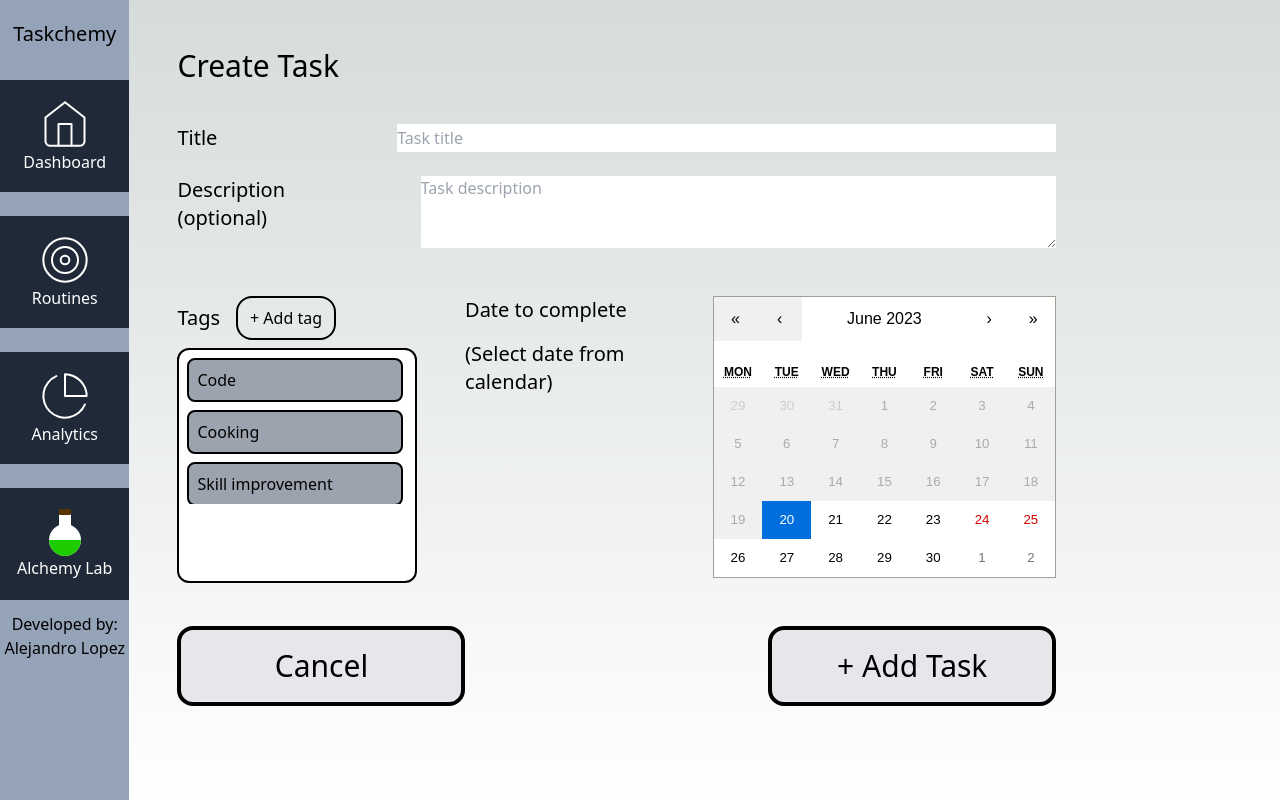
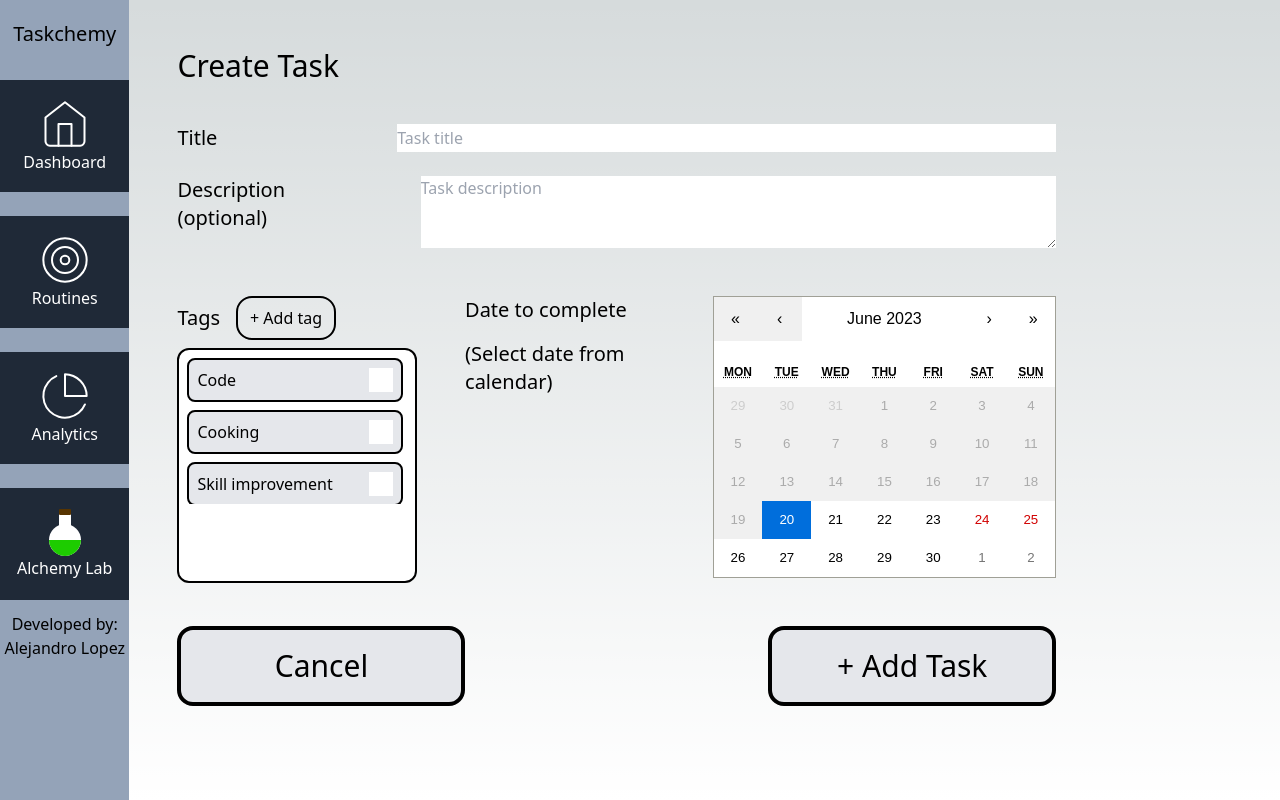
Before and after one commit to AlejandroALopez/taskchemy, a Next.js app: page /tasks/create in a window 1280 px wide. Both pictures are taken after a click on the button "+ Add tag". Built offline with nearby package versions, Linux system fonts and the light colour scheme.

Commit message:
add and remove tags system with dummy data

```diff
--- a/pages/tasks/create/index.tsx
+++ b/pages/tasks/create/index.tsx
@@ -1,7 +1,9 @@
 import Head from "next/head";
+import Image from "next/image";
 import { useState, Fragment } from "react";
 import { useRouter } from "next/router";
 import { Tag } from "@/types/TagTypes";
+import CheckIcon from "@/public/icons/others/check.svg";
 import Calendar from "react-calendar";
 import "react-calendar/dist/Calendar.css";
 
@@ -10,7 +12,7 @@ function TaskCreate() {
   const [title, setTitle] = useState("");
   const [description, setDescription] = useState("");
   const [date, setDate] = useState(new Date());
-  const [tags, setTags] = useState([]);
+  const [tags, setTags] = useState<String[]>([]);
   const [showTags, setShowTags] = useState(false);
 
   // --------------------------
@@ -33,16 +35,29 @@ function TaskCreate() {
       color: "#ECECEC",
     },
     {
-      id: "a23456789876548",
+      id: "1234567890",
       name: "Code improvement",
       color: "#ECECEC",
     },
   ];
 
+  // adapted from https://stackoverflow.com/questions/13964155/get-javascript-object-from-array-of-objects-by-value-of-property
+  function findTagById(array: Array<any>, id: any): Tag | undefined {
+    var result = array.find((obj) => {
+      return obj.id === id;
+    });
+
+    return result;
+  }
+
+  function removeTagHandler(id: string) {
+    setTags(tags.filter((item) => item !== id));
+  }
+
   // --------------------------
 
   function cancelHandler() {
-    router.back(); // back to dashboard
+    router.back();
   }
 
   // action for creating a task
@@ -117,23 +132,63 @@ function TaskCreate() {
                   <p>+ Add tag</p>
                 </button>
               </div>
-              {showTags && (
+              {showTags ? (
                 <div
                   className={
-                    "relative top-2 h-5/6 w-5/6 bg-white border-2 border-black rounded-xl"
+                    "relative z-10 top-2 h-5/6 w-5/6 bg-white border-2 border-black rounded-xl"
                   }
                 >
                   <div className={"h-4/6 overflow-scroll overflow-x-hidden"}>
                     {TEST_TAGS.map((tag) => (
-                      <div
-                        className={"flex items-center w-11/12 m-2 p-2 bg-gray-400 rounded-lg border-black border-2"}
+                      <button
+                        className={`flex justify-between items-center w-11/12 m-2 p-2 rounded-lg border-black border-2 ${
+                          tags.indexOf(tag.id) !== -1
+                            ? "bg-gray-400"
+                            : "bg-gray-200"
+                        }`}
                         key={tag.id}
+                        onClick={() => {
+                          if (tags.indexOf(tag.id) === -1) {
+                            setTags((oldTags) => [...oldTags, tag.id]);
+                          } else {
+                            setTags(tags.filter((item) => item !== tag.id));
+                          }
+                        }}
                       >
                         <p>{tag.name}</p>
-                        <div className={"w-4 h-4"} />
-                      </div>
+                        <div
+                          className={
+                            "flex justify-center items-center w-6 h-6 bg-white"
+                          }
+                        >
+                          {tags.indexOf(tag.id) !== -1 && (
+                            <Image src={CheckIcon} alt="check" />
+                          )}
+                        </div>
+                      </button>
                     ))}
                   </div>
+                </div>
+              ) : (
+                <div className={"w-full h-5/6 mt-2 overflow-scroll overflow-x-hidden"}>
+                  {tags.map((tagID) => {
+                    var tagObj: Tag | undefined = findTagById(TEST_TAGS, tagID);
+                    if (tagObj) {
+                      return (
+                        <button
+                          key={tagObj.id}
+                          onClick={() =>
+                            removeTagHandler(tagObj ? tagObj.id : "")
+                          }
+                          className={
+                            "bg-black rounded-2xl px-3 py-2 m-0.5"
+                          }
+                        >
+                          <p className={"text-white"}>{tagObj.name}</p>
+                        </button>
+                      );
+                    } else return null;
+                  })}
                 </div>
               )}
             </div>
--- a/types/TaskTypes.tsx
+++ b/types/TaskTypes.tsx
@@ -2,9 +2,9 @@ export interface Task {
     id: string,
     title: string,
     description: string,
-    tags: string[],
-    date: number,
-    completed: boolean
+    tags: string[], // tag ids
+    date: number, // in miliseconds
+    completed: boolean // false upon creation
 }
 
 export interface TaskProps {
```
Also changed, not shown: public/icons/others/check.svg (added).
